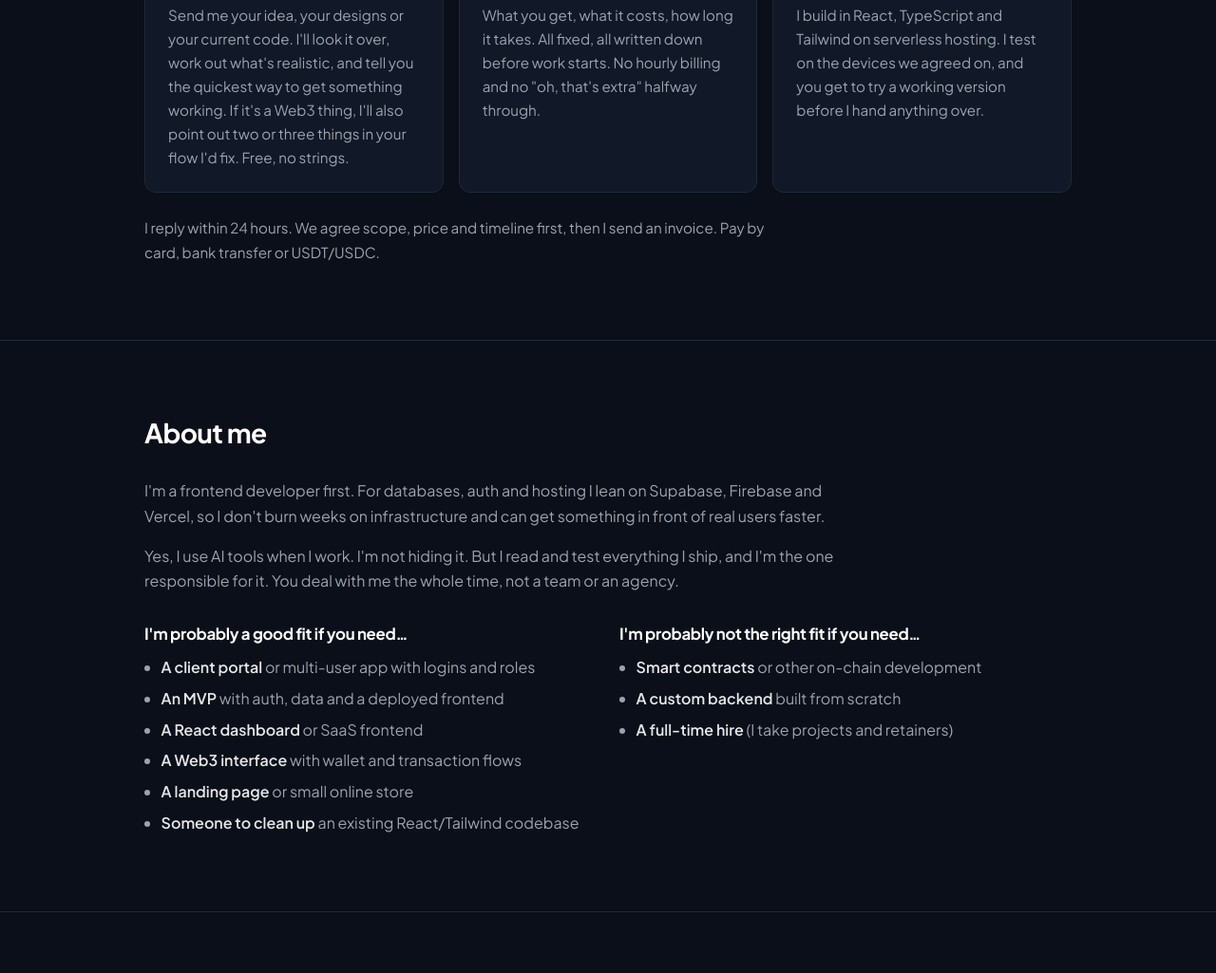
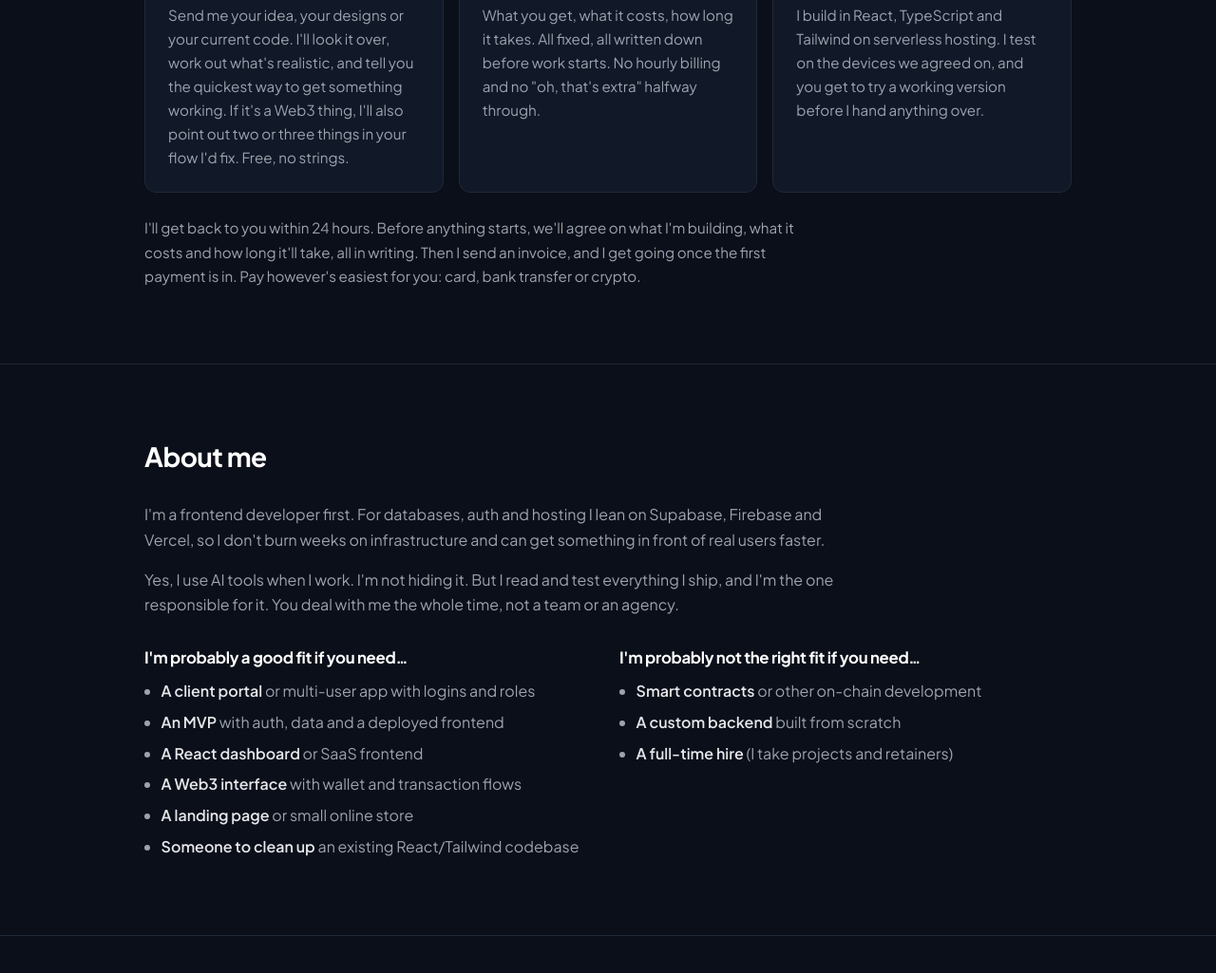
Before and after one commit to raiyo395/portfolio, a plain HTML site: page index.html in a window 1280 px wide. Shown: the part 4670-5695 px from the top of the page at 95% size. Drawn offline with Linux system fonts and the light colour scheme.

Commit message:
make the payment section clearer

```diff
--- a/index.html
+++ b/index.html
@@ -356,7 +356,7 @@ View live site <span class="sr-only">for Lumière Skincare (opens in a new tab)<
 <p>I build in React, TypeScript and Tailwind on serverless hosting. I test on the devices we agreed on, and you get to try a working version before I hand anything over.</p>
 </li>
 </ol>
-<p class="terms reveal">I reply within 24 hours. We agree scope, price and timeline first, then I send an invoice. Pay by card, bank transfer or USDT/USDC.</p>
+<p class="terms reveal">I'll get back to you within 24 hours. Before anything starts, we'll agree on what I'm building, what it costs and how long it'll take, all in writing. Then I send an invoice, and I get going once the first payment is in. Pay however's easiest for you: card, bank transfer or crypto.</p>
 </div>
 </section>
 <section class="section about" id="about">
```
